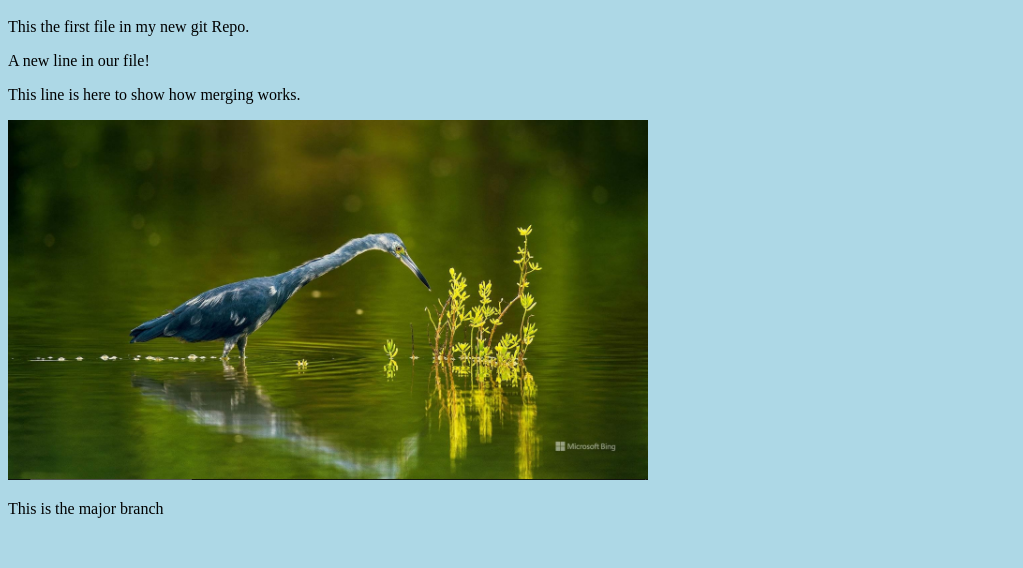
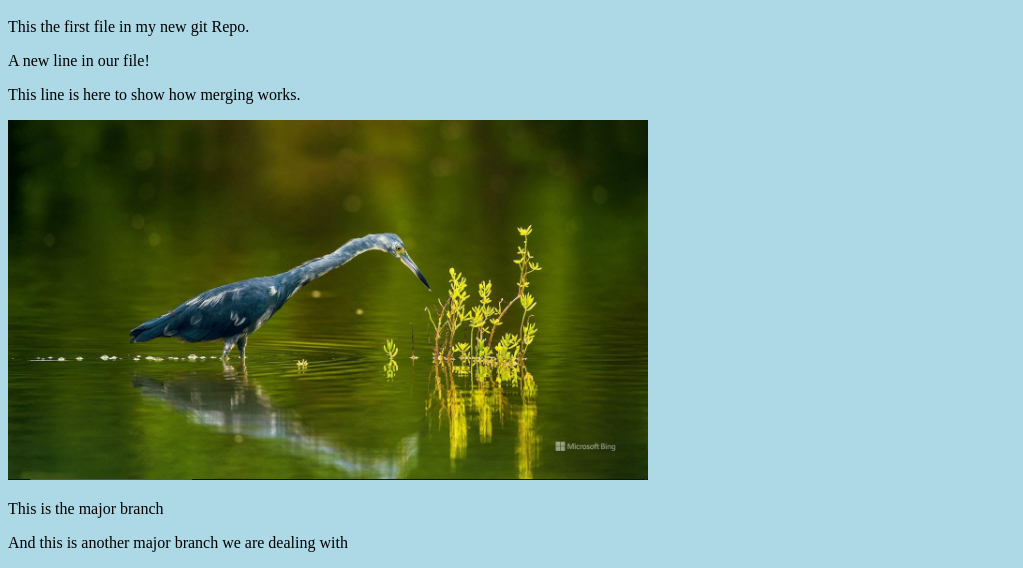
Before and after one commit to ErnestoSiemba/hello-world, a plain HTML site: page index.html in a window 1280 px wide. Shown: the part 836-1404 px from the top of the page, without its empty margins (0-1023 px from the left). Before the commit the page ends 1370 px from the top, so only its background shows below. Drawn offline with Linux system fonts and the light colour scheme.

Commit message:
Major branch

```diff
--- a/index.html
+++ b/index.html
@@ -29,6 +29,7 @@
         />
         <p>This is the major branch</p>
       </div>
+      <p>And this is another major branch we are dealing with</p>
     </div>
   </body>
 </html>
```
